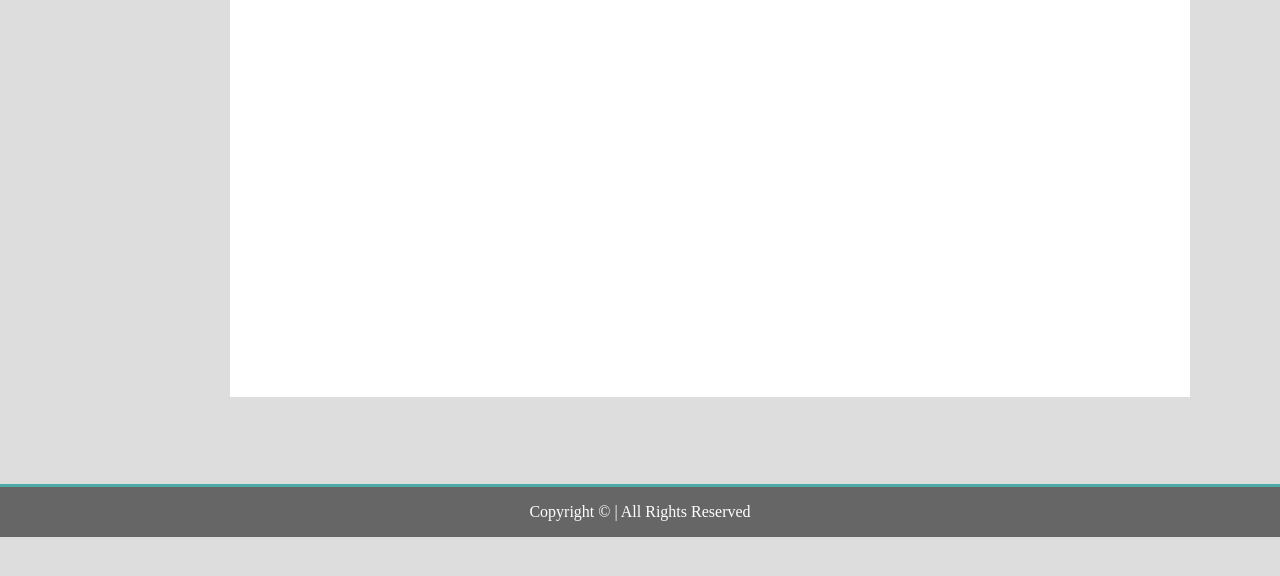
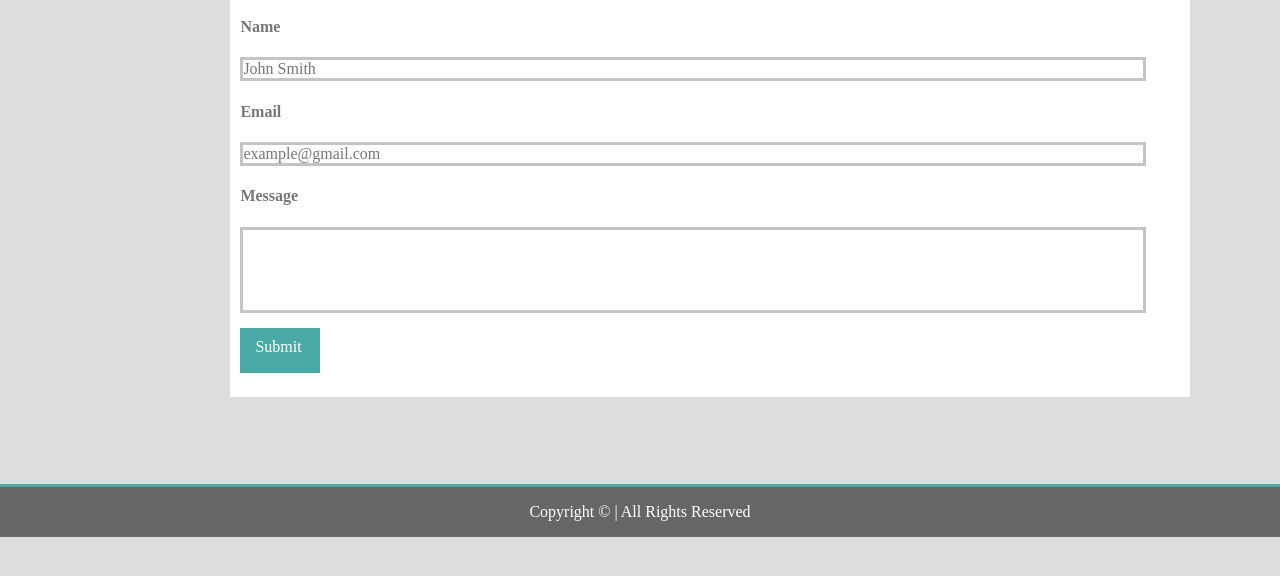
Before and after one commit to BPresseisen/BPresseisen.github.io, a plain HTML site: page contact.html in a window 1280 px wide. Shown: the part 216-792 px from the top of the page. Drawn offline with Linux system fonts and the light colour scheme.

Commit message:
2019_0209_hw1

```diff
--- a/assets/css/style.css
+++ b/assets/css/style.css
@@ -81,9 +81,8 @@ body{
     background-color:#ffffff;
     position: relative;
     overflow: auto;
+}
 
-}
-/* .about{ */
 .cont-header{
     padding-top: 10px;
     padding-left: 10px;
@@ -106,13 +105,106 @@ body{
     background-color: #ffffff;
 }
 
-.rps{
+.c_name{
 
-    margin-top: 200px;
+    color: #777777;
+    padding-left: 10px;
+
 
 }
 
+.c-name{
 
+    background-color:transparent;
+    border-style:solid;
+    border-color:rgb(197, 196, 196);
+    width: 900px;
+
+}
+.c_email{
+
+    color: #777777;
+    padding-left: 10px;
+}
+
+.c-email{
+
+    background-color:transparent;
+    border-style:solid;
+    border-color:rgb(197, 196, 196);
+    width: 900px;
+
+}
+.c_msg{
+
+    color: #777777;
+    padding-left: 10px;
+
+}
+
+.c-msg{
+
+    margin-top: 0px;
+    margin-left: 0px;
+    background-color:transparent;
+    border-style:solid;
+    border-color:rgb(197, 196, 196);
+    height: 80px;
+    width: 900px;
+
+}
+.c_btn_submit{
+
+    margin-top: 15px;
+    margin-left: 10px;
+    padding-top: 10px;
+    padding-left: 15px;
+    padding-bottom: 10px;
+    background-color:#4aaaa5;
+    color: #ffffff;
+    height: 25px;
+    width: 65px;
+    text-align: left;
+}
+
+.hman{
+    position: absolute;
+    padding-top:0;
+    padding-left: 25px;
+}
+/* .hman-label{
+    background-color: #4aaaa5;
+    width: 50px;
+    text-align: center;
+    font:'Arial', 'Helvetica Neue', Helvetica, sans-serif;
+    color: white;
+    z-index: 10;
+    position: relative;  */
+
+.rpg{
+    float: left;
+    padding-left: 200px;
+
+}
+
+.trivia{
+    position: absolute;
+    padding-top: 140px;
+    padding-left: 10px;
+}
+
+.widget{
+    position: absolute;
+    padding-top: 140px;
+    padding-left: 220px;
+}
+
+.rps{
+
+    position: absolute;
+    padding-top: 265px;
+    padding-left: 10px;
+}
 
 .footercontent{
 
--- a/contact.html
+++ b/contact.html
@@ -28,6 +28,29 @@
 
         <h2 class="cont-header">Contact </h2>
 
+        <div class="c_name">
+
+            <h4>Name</h4>
+            <div class="c-name"> John Smith </div>
+
+        </div>
+
+        <div class="c_email">
+
+            <h4>Email</h4>
+            <div class="c-email"> example@gmail.com </div>
+
+        </div>
+
+        <div class="c_msg">
+
+            <h4>Message</h4>
+            <div class="c-msg">  </div>
+
+        </div>
+
+        <div class = "c_btn_submit">Submit</div>
+
     </div>
 
     <div class="footer">
```
Also changed, not shown: portfolio.html (+9 -1 lines), assets/images/hangman.png (added), assets/images/rpg.jpg (added), assets/images/rps.png, assets/images/trivia.jpg (added), assets/images/widget.jpeg (added), 2 other files.
